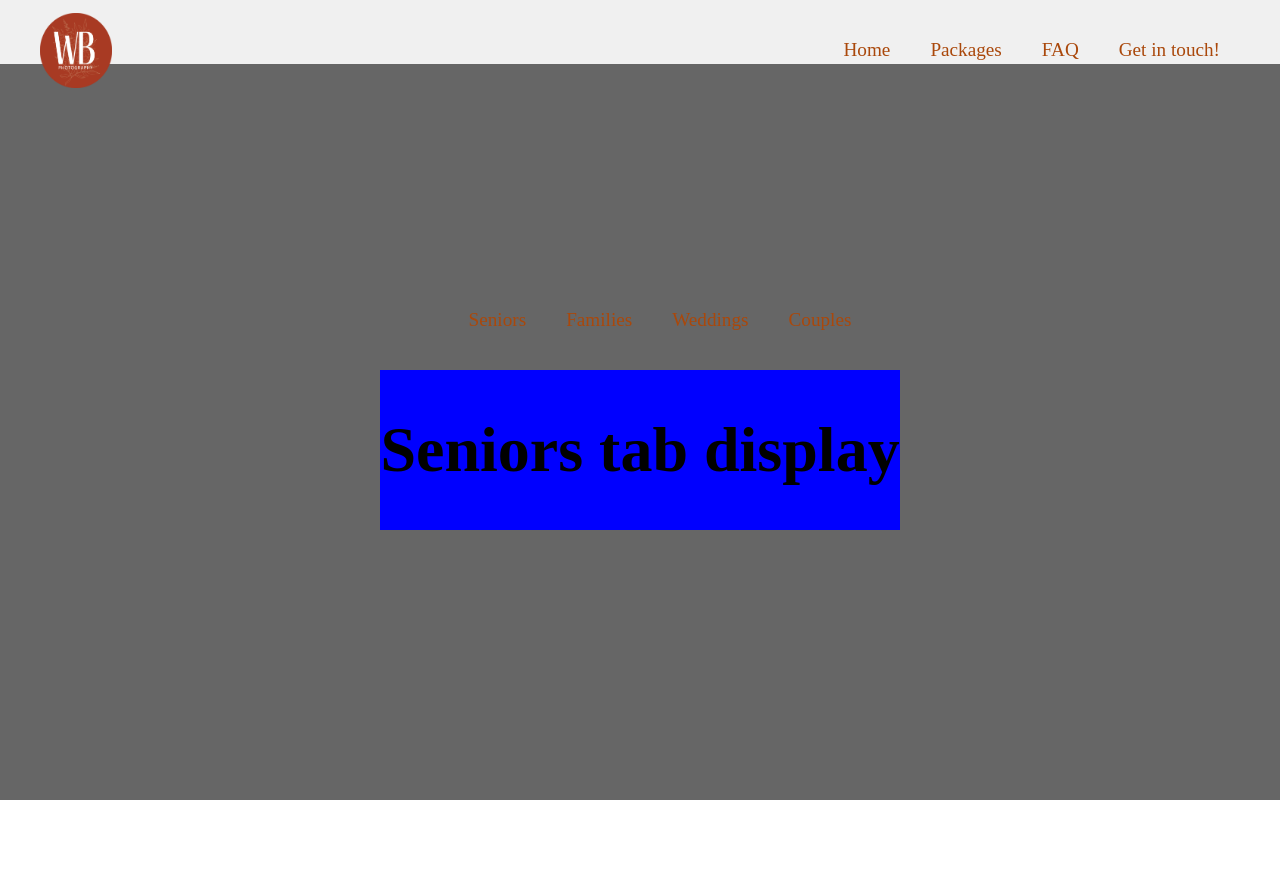
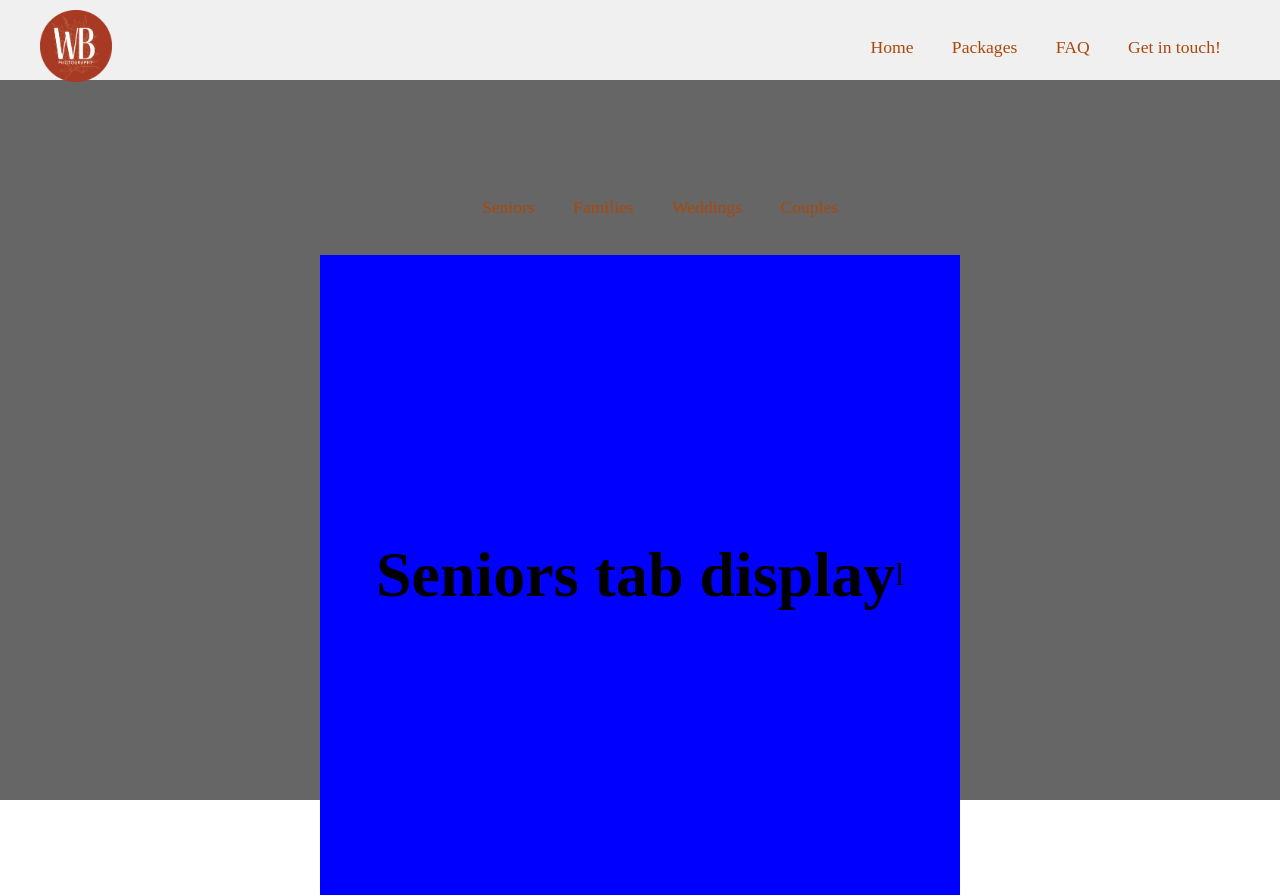
Before and after one commit to alexperreira/wbmedia-react, a React (Create React App) app: page /packages in a window 1280 px wide. Before the commit the page ends 800 px from the top, so only its background shows below. Built offline with nearby package versions, Linux system fonts and the light colour scheme.

Commit message:
end of work day

```diff
--- a/src/components/Pages/Packages.module.css
+++ b/src/components/Pages/Packages.module.css
@@ -1,9 +1,7 @@
 .packages {
 	height: 100vh;
-	/* width: 80%; */
-	position: relative;
-	margin-left: auto;
-	margin-right: auto;
+	/* margin-left: auto; */
+	/* margin-right: auto; */
 	display: flex;
 	flex-direction: column;
 	justify-content: center;
--- a/src/components/Sections/Header.module.css
+++ b/src/components/Sections/Header.module.css
@@ -2,7 +2,7 @@
 	position: fixed;
 	display: flex;
 	width: 100vw;
-	height: 8vh;
+	height: 10vh;
 	/* max-width: 2000px; */
 	flex-wrap: wrap;
 	justify-content: space-between;
@@ -13,8 +13,8 @@
 
 .logo {
 	width: 4.5rem;
-	height: auto;
-	margin: 0.8rem 2.5rem;
+	height: 4.5rem;
+	margin: 0.6rem 2.5rem;
 	/* Fallback img */
 	/* background: url('../../assets/WB-Submark-CMYK.png'); */
 }
@@ -35,9 +35,9 @@ a {
 	list-style-type: none;
 	text-decoration: none;
 	color: #aa480b;
-	font-size: 1.2rem;
+	font-size: 1.1rem;
 }
 
 li {
-	padding: 20px;
+	padding: 1.2rem;
 }
--- a/src/components/Sections/Options/Seniors.js
+++ b/src/components/Sections/Options/Seniors.js
@@ -1,10 +1,12 @@
 import React from 'react';
+// import { Parallax, ParallaxLayer } from '@react-spring/parallax';
 import styles from './Seniors.module.css';
 
 const Seniors = () => {
 	return (
 		<div className={styles.seniors}>
 			<h1>Seniors tab display</h1>
+			<p>l</p>
 		</div>
 	);
 };
--- a/src/components/Sections/Options/Seniors.module.css
+++ b/src/components/Sections/Options/Seniors.module.css
@@ -4,4 +4,7 @@
 	align-items: center;
 	justify-content: center;
 	font-size: 2rem;
+	z-index: 0;
+	height: 40rem;
+	width: 40rem;
 }
--- a/src/components/UI/Options.module.css
+++ b/src/components/UI/Options.module.css
@@ -1,9 +1,13 @@
 .options {
+	position: absolute;
+	top: 10rem;
+	left: 0;
 	display: flex;
 	flex-direction: column;
 	width: 100vw;
 	justify-content: center;
 	align-items: center;
+	z-index: 10;
 }
 
 .optionsGroup {
```
